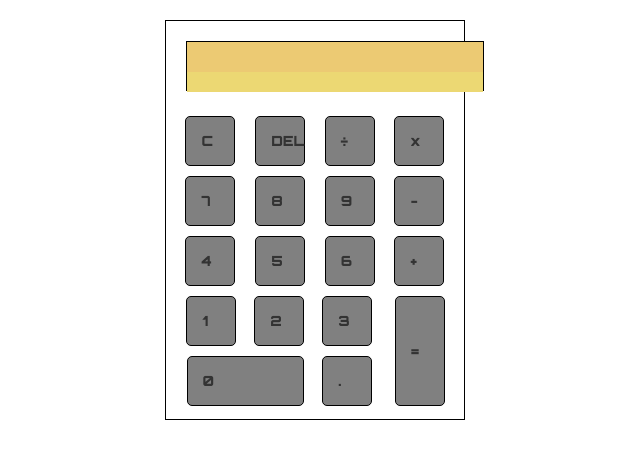
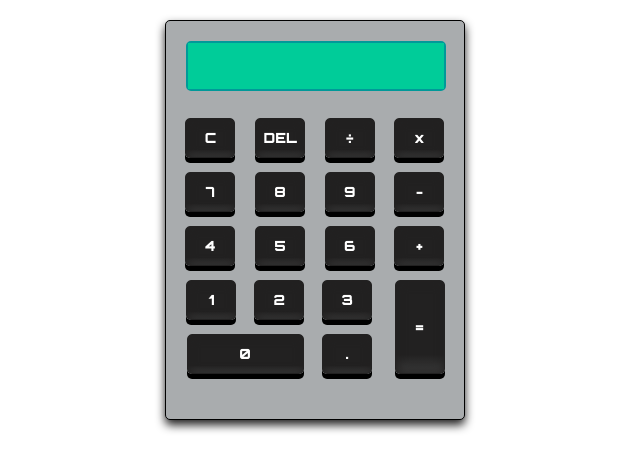
Before and after one commit to cazyw/calculator, a plain HTML site: page index.html in a window 1280 px wide. Shown: the whole page, without its empty margins (325-965 px from the left). Drawn offline with nearby package versions, Linux system fonts and the light colour scheme.

Commit message:
Add 3d buttons and box shadowing

```diff
--- a/css/calculator.css
+++ b/css/calculator.css
@@ -5,19 +5,26 @@
     height: 400px;
     width: 300px;
     border: 1px solid black;
+    border-radius: 5px;
+    background-color: #A9ACAE;
+    box-shadow: 0px 5px 10px rgb(34, 33, 33);
 }
 
 .screen {
     height: 50px;
     margin: 20px 20px;
-    border: 1px solid black;
+    border: 2px solid rgb(0, 153, 153);
+    border-radius: 5px;
     padding: 0;
+    width: 260px;
+    z-index: 10;
 }
 
 .screen-big {
-    background-color: #ECCA73;
+    background-color: rgb(0, 204, 153);
+    /* border-radius: 5px 5px 0px 0px; */
     height: 30px;
-    width: 100%;
+    /* width: 100%; */
     margin: 0;
     padding: 0px 10px;
     line-height: 20px;
@@ -28,9 +35,10 @@
 }
 
 .screen-little {
-    background-color: #ECD873;
-    height: 20px;
-    width: 100%;
+    background-color: rgb(0, 204, 153);
+    /* border-radius: 0px 0px 5px 5px; */
+    height: 16px;
+    /* width: 100%; */
     margin: 0;
     padding: 0px 10px;
     line-height: 20px;
@@ -48,20 +56,32 @@
 
 .but {
     font-family: 'Orbitron', sans-serif;
+    color: #FFF;
     font-weight: 900;
-    border: 1px solid black;
-    height: 50px;
+    border: 1px solid rgb(34, 33, 33);
+    height: 40px;
     width: 50px;
-    margin: 5px;
+    margin: 7px 5px;
     padding: auto auto;
     display: flex;
     align-items: center;
-    background-color: grey;
+    justify-content: center;
+    background: -webkit-linear-gradient(to bottom, rgb(34, 33, 33),rgb(34, 33, 33) 80%, rgb(58, 58, 58)); /* Safari 5.1 to 6.0 */
+    background: -o-linear-gradient(to bottom, rgb(34, 33, 33),rgb(34, 33, 33) 80%, rgb(58, 58, 58)); /* Opera 11.1 to 12.0 */
+    background: -moz-linear-gradient(to bottom, brgb(34, 33, 33),rgb(34, 33, 33) 80%, rgb(58, 58, 58)); /* Firefox 3.6 to 15 */
+    background: linear-gradient(to bottom, rgb(34, 33, 33),rgb(34, 33, 33) 80%, rgb(58, 58, 58)); /* Standard syntax */
     border-radius: 5px;
+    box-shadow: 0 5px #000, 1px 1px 10px 1px rgb(34, 33, 33) inset;
+    cursor: pointer;
 }
 
 .but:active {
-    background-color: #005580;
+    background: -webkit-linear-gradient(to bottom, rgb(34, 33, 33),rgb(34, 33, 33) 80%, rgb(34, 33, 33)); /* Safari 5.1 to 6.0 */
+    background: -o-linear-gradient(to bottom, rgb(34, 33, 33),rgb(34, 33, 33) 80%, rgb(34, 33, 33)); /* Opera 11.1 to 12.0 */
+    background: -moz-linear-gradient(to bottom, brgb(34, 33, 33),rgb(34, 33, 33) 80%, rgb(34, 33, 33)); /* Firefox 3.6 to 15 */
+    background: linear-gradient(to bottom, rgb(34, 33, 33),rgb(34, 33, 33) 80%, rgb(34, 33, 33)); /* Standard syntax */
+    box-shadow: 0 2px #000;
+    transform: translateY(4px);
 }
 
 .but2 {
@@ -69,7 +89,7 @@
 }
 
 .but3 {
-    height: 110px;
+    height: 94px;
 }
 
 .multi {
--- a/index.html
+++ b/index.html
@@ -17,7 +17,7 @@
 <body>
     <div class="container-fluid calculator">
         <div class="row">
-            <div class="col-md-12 screen" id="screen">
+            <div class="col-xs-12 screen" id="screen">
                 <div class="screen-big" id="screen-big">
                 </div>
                 <div class="screen-little" id="screen-little">
```
